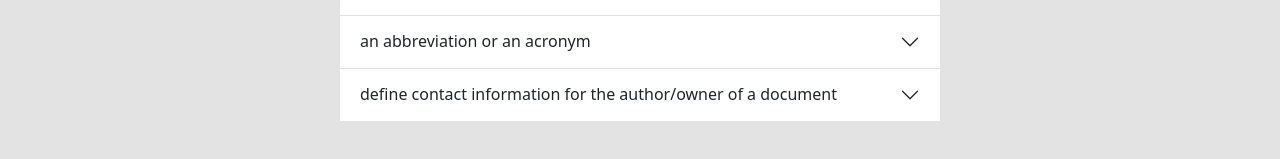
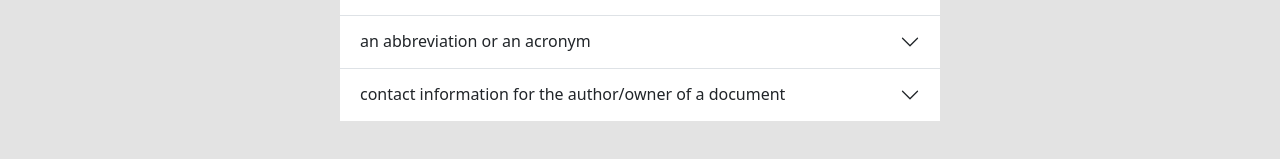
Before and after one commit to MatheusPrandato/html-css, a plain HTML site: page qrg-project/index.html in a window 1280 px wide. Shown: the part 311-470 px from the top of the page. Drawn offline with nearby package versions, Linux system fonts and the light colour scheme.

Commit message:
atualização do projeto qrg

```diff
--- a/qrg-project/index.html
+++ b/qrg-project/index.html
@@ -119,7 +119,7 @@
         <div class="accordion-item">
           <h2 class="accordion-header" id="flush-headingFive">
             <button class="accordion-button collapsed" type="button" data-bs-toggle="collapse" data-bs-target="#flush-collapseFive" aria-expanded="false" aria-controls="flush-collapseFive">
-              define contact information for the author/owner of a document
+              contact information for the author/owner of a document
             </button>
           </h2>
           <div id="flush-collapseFive" class="accordion-collapse collapse" aria-labelledby="flush-headingFive" data-bs-parent="#accordionFlushExample">
```
